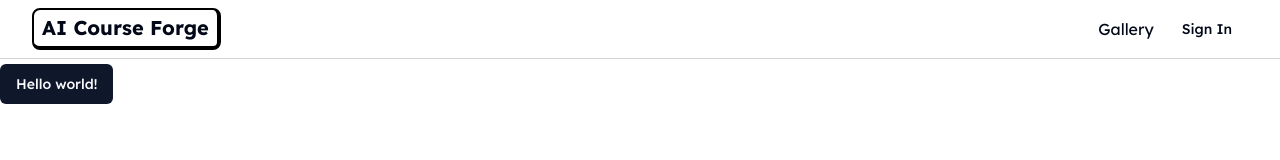
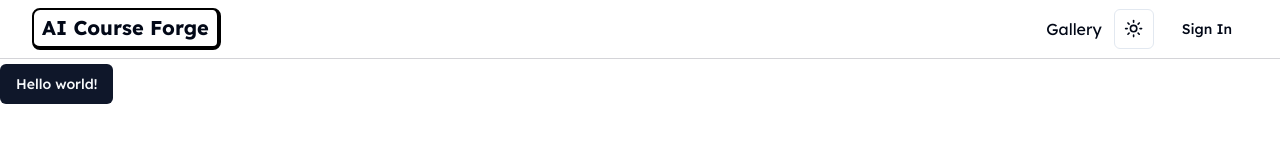
Before and after one commit to andrey-lgtm/AI-Course-Generator, a Next.js app: page / in a window 1280 px wide. Shown: the top 160 px of the page. Built offline with nearby package versions, Linux system fonts and the light colour scheme; no server answers.

Commit message:
Enabled light, dark & system themes

```diff
--- a/package.json
+++ b/package.json
@@ -19,6 +19,7 @@
     "lucide-react": "^0.289.0",
     "next": "13.5.6",
     "next-auth": "^4.24.3",
+    "next-themes": "^0.2.1",
     "react": "^18",
     "react-dom": "^18",
     "tailwind-merge": "^1.14.0",
--- a/src/app/layout.tsx
+++ b/src/app/layout.tsx
@@ -3,6 +3,7 @@
 import "./globals.css";
 import { cn } from "@/lib/utils";
 import Navbar from "@/components/Navbar";
+import { Provider } from "@/components/Providers";
 
 const lexend = Lexend({ subsets: ["latin"] });
 
@@ -18,8 +19,10 @@
   return (
     <html lang="en">
       <body className={cn(lexend.className, "antialiased min-h-screen pt-16")}>
-        <Navbar />
-        {children}
+        <Provider>
+          <Navbar />
+          {children}
+        </Provider>
       </body>
     </html>
   );
--- a/src/components/Navbar.tsx
+++ b/src/components/Navbar.tsx
@@ -3,6 +3,7 @@
 import SignInButton from "./SignInButton";
 import { getAuthSession } from "@/lib/auth";
 import UserAccountNav from "./UserAccountNav";
+import { ThemeToggle } from "./ThemeToggle";
 
 type Props = {};
 
@@ -31,6 +32,7 @@
               </Link>
             </>
           )}
+          <ThemeToggle className="mr-3" />
           <div className="flex items-center">
             {session?.user ? (
               <UserAccountNav user={session.user} />
--- /dev/null
+++ b/src/components/Providers.tsx
@@ -0,0 +1,18 @@
+"use client";
+
+import * as React from "react";
+import { ThemeProvider as NextThemesProvider } from "next-themes";
+import { type ThemeProviderProps } from "next-themes/dist/types";
+
+export function Provider({ children, ...props }: ThemeProviderProps) {
+  return (
+    <NextThemesProvider
+      attribute="class"
+      defaultTheme="system"
+      enableSystem
+      {...props}
+    >
+      {children}
+    </NextThemesProvider>
+  );
+}
--- /dev/null
+++ b/src/components/ThemeToggle.tsx
@@ -0,0 +1,45 @@
+"use client";
+
+import * as React from "react";
+import { Moon, Sun } from "lucide-react";
+import { useTheme } from "next-themes";
+
+import { Button } from "@/components/ui/button";
+import {
+  DropdownMenu,
+  DropdownMenuContent,
+  DropdownMenuItem,
+  DropdownMenuTrigger,
+} from "@/components/ui/dropdown-menu";
+
+export function ThemeToggle({
+  className,
+  ...props
+}: React.HTMLAttributes<HTMLDivElement>) {
+  const { setTheme } = useTheme();
+
+  return (
+    <div className={className} {...props}>
+      <DropdownMenu>
+        <DropdownMenuTrigger asChild>
+          <Button variant="outline" size="icon">
+            <Sun className="h-[1.2rem] w-[1.2rem] rotate-0 scale-100 transition-all dark:-rotate-90 dark:scale-0" />
+            <Moon className="absolute h-[1.2rem] w-[1.2rem] rotate-90 scale-0 transition-all dark:rotate-0 dark:scale-100" />
+            <span className="sr-only">Toggle theme</span>
+          </Button>
+        </DropdownMenuTrigger>
+        <DropdownMenuContent align="end">
+          <DropdownMenuItem onClick={() => setTheme("light")}>
+            Light
+          </DropdownMenuItem>
+          <DropdownMenuItem onClick={() => setTheme("dark")}>
+            Dark
+          </DropdownMenuItem>
+          <DropdownMenuItem onClick={() => setTheme("system")}>
+            System
+          </DropdownMenuItem>
+        </DropdownMenuContent>
+      </DropdownMenu>
+    </div>
+  );
+}
```
Also changed, not shown: 1 other file (tests, documents, lock files or other folders).
